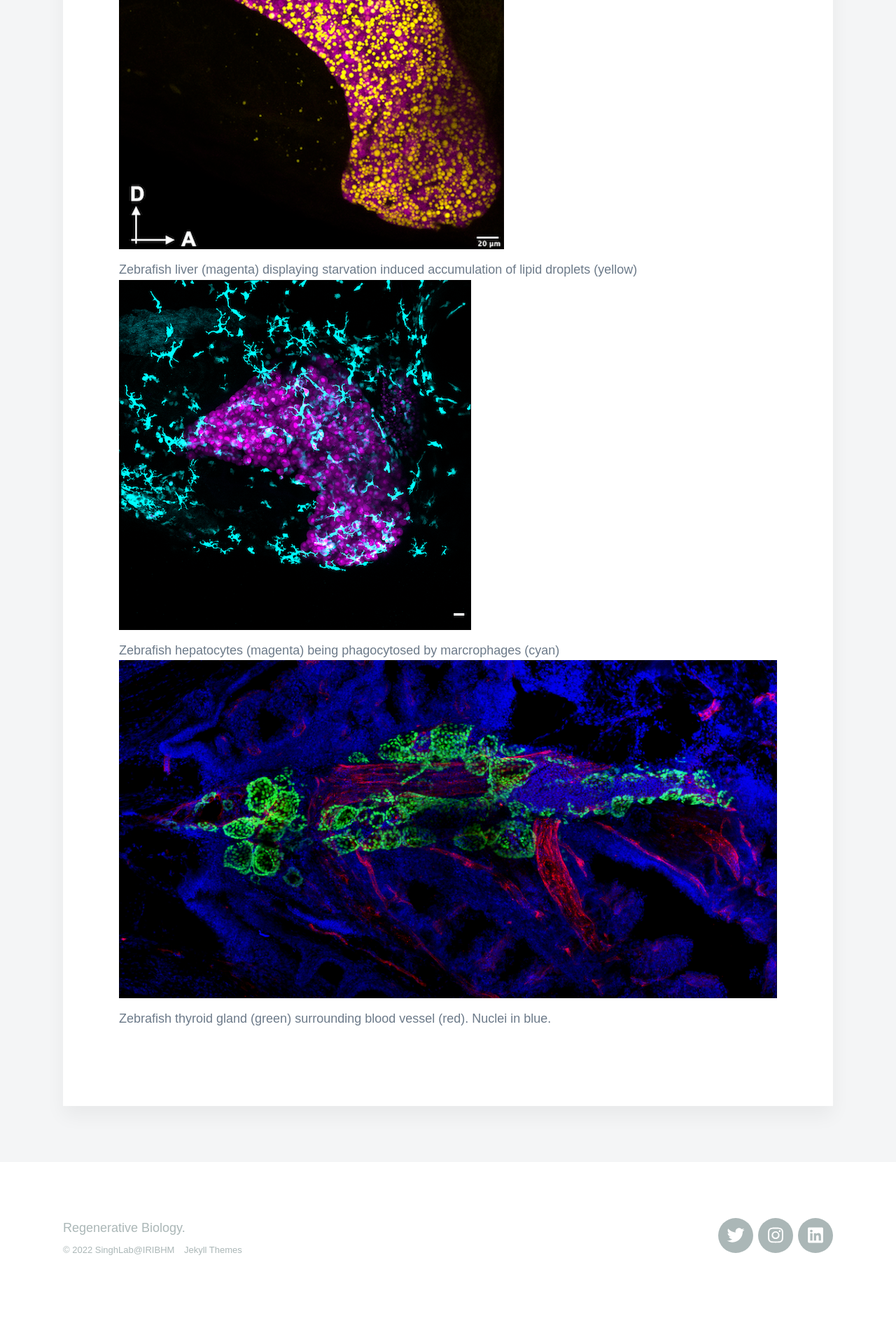
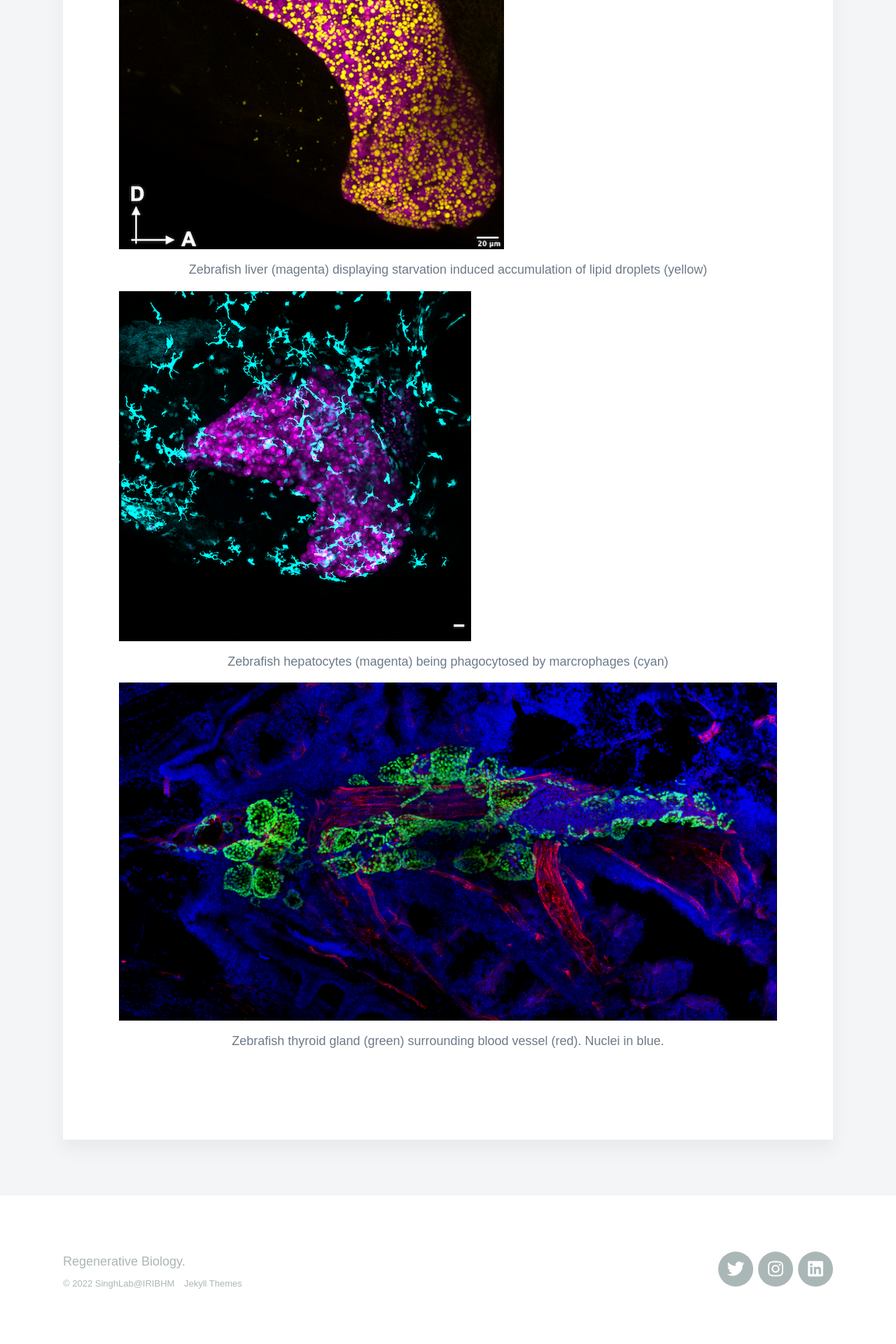
Before and after one commit to sumeetpalsingh/sumeetpalsingh.github.io, a Jekyll site: the page built from _pages/gallery.md, in a window 1280 px wide. Shown: the part 740-2660 px from the top of the page at 70% size. Built offline with Jekyll 4.4.1, drawn with Linux system fonts in a browser that asks for light colours; nearby versions of some CDN libraries; some web fonts are replaced; before the commit the page ends 2612 px from its top, so only the background shows below that.

Commit message:
Update gallery.md

```diff
--- a/_pages/gallery.md
+++ b/_pages/gallery.md
@@ -15,17 +15,20 @@ featured_image: /images/demo/StarryNight.jpeg
 -->
 
 
-<div class="gallery" data-columns="1">
-    <div>
+<div class="gallery" data-columns="1" >
+    <div style="text-align: center">
     <img src="/images/gallery/Steatosis.png">
     <p>Zebrafish liver (magenta) displaying starvation induced accumulation of lipid droplets (yellow)</p>
+    <br/>
     </div>
-    <div>
+    <div style="text-align: center">
     <img src="/images/gallery/Fed_MAX_Image-1.png">
     <p>Zebrafish hepatocytes (magenta) being phagocytosed by marcrophages (cyan)</p>
+    <br/>
     </div>
-    <div>
+    <div style="text-align: center">
     <img src="/images/gallery/Thyroid adult_flt1.png">
     <p>Zebrafish thyroid gland (green) surrounding blood vessel (red). Nuclei in blue.</p>
+    <br/>
     </div>
 </div>
```
